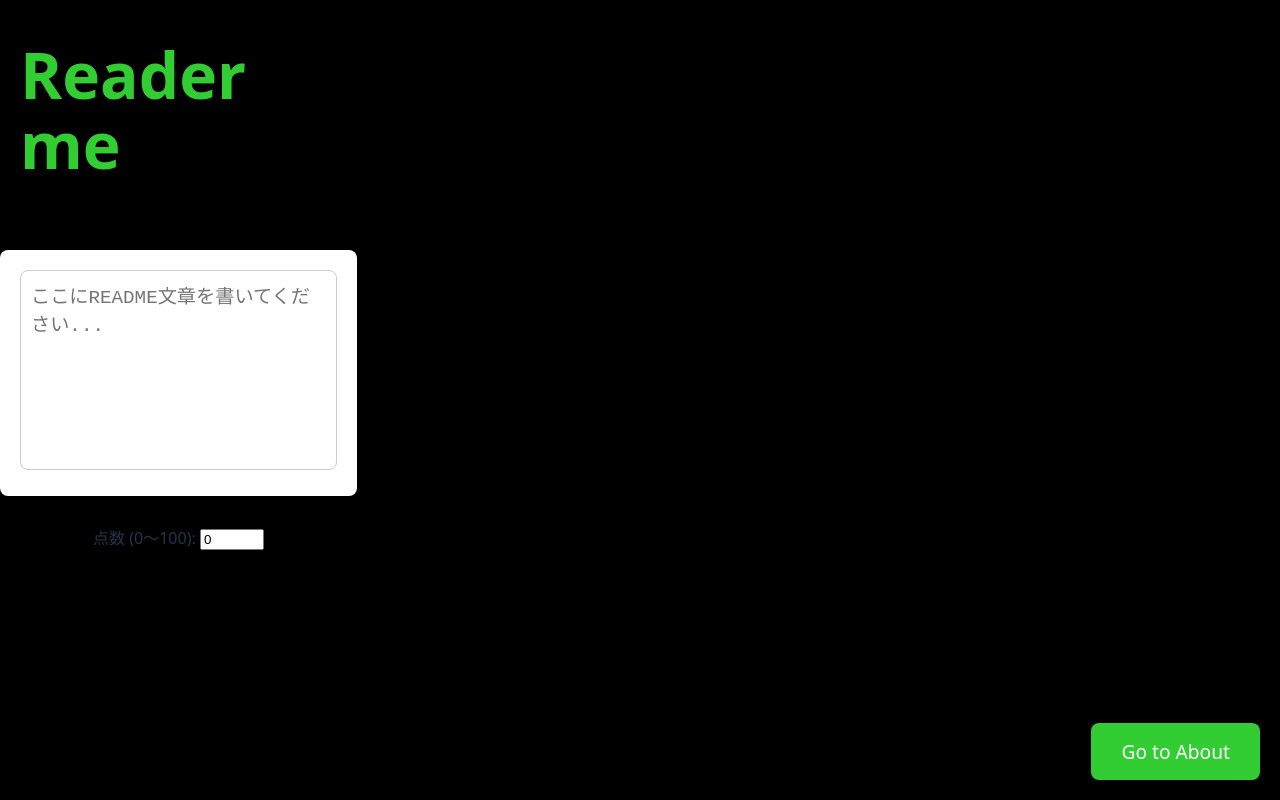
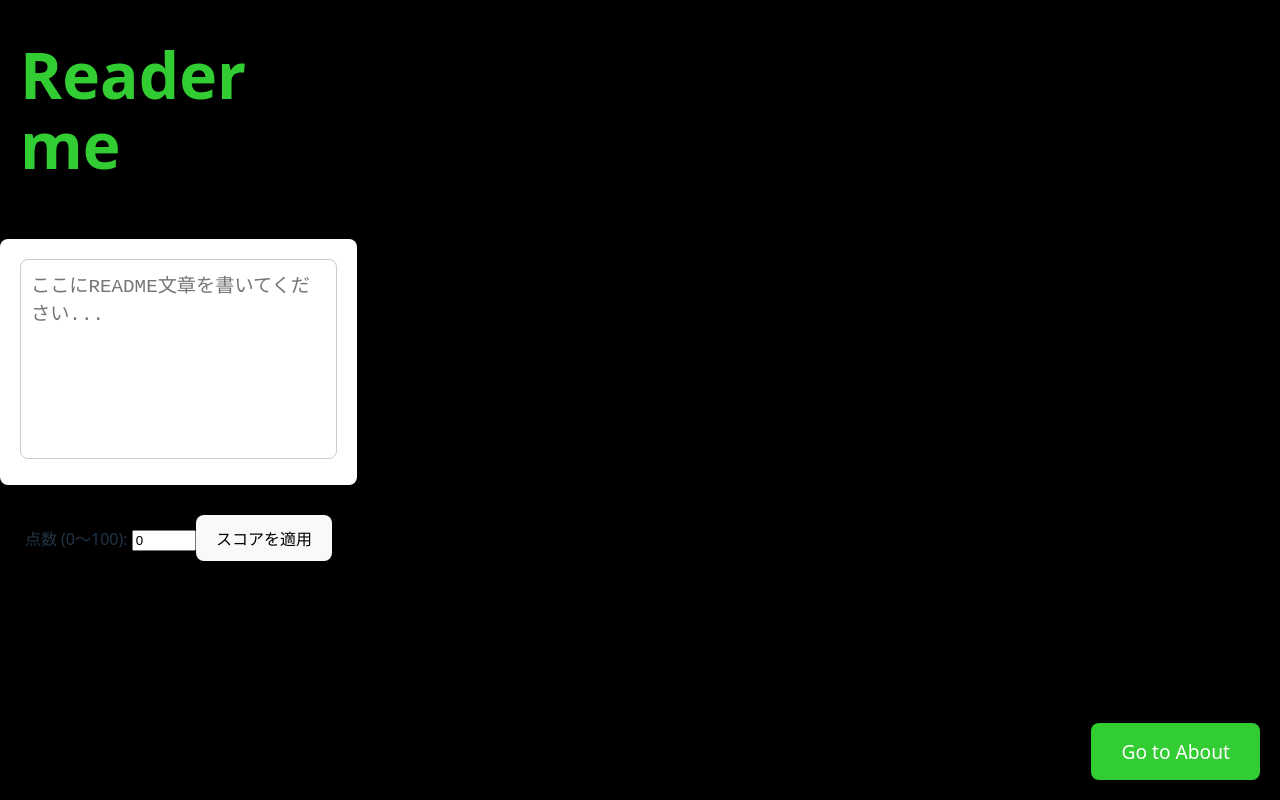
Before and after one commit to Yanai1005/Brakiocup2025-front, a React (Vite) app: page /text in a window 1280 px wide. Built offline with nearby package versions, Linux system fonts and the light colour scheme.

Commit message:
add 手動でスコアを入力

```diff
--- a/src/pages/Text/Text.jsx
+++ b/src/pages/Text/Text.jsx
@@ -1,5 +1,5 @@
 import { useState } from 'react';
-import { Link, useNavigate } from 'react-router-dom';
+import { useNavigate } from 'react-router-dom';
 import './text.css';
 import { evaluateReadme } from '../../api/evaluateReadme';
 
@@ -14,10 +14,32 @@ const Text = () => {
   };
 
   const handleScoreChange = (event) => {
-    const value = Math.max(0, Math.min(100, event.target.value));
+    const value = Math.max(0, Math.min(100, parseInt(event.target.value) || 0));
     setScore(value);
   };
 
+  // 手動スコア入力三原くんのために追加
+  const handleManualScore = () => {
+    const rawScore = Math.round((score / 100) * 50);
+
+    const itemScore = Math.round((score / 100) * 10);
+
+    navigate('/about', {
+      state: {
+        textLength: text.length,
+        textContent: text,
+        score: score,
+        evaluation: {
+          total_score: rawScore,
+          clarity: itemScore,
+          completeness: itemScore,
+          structure: itemScore,
+          examples: itemScore,
+          readability: itemScore
+        }
+      }
+    });
+  };
   // Readmeの評価
   const handleEvaluate = async () => {
     setIsLoading(true);
@@ -40,6 +62,7 @@ const Text = () => {
       setIsLoading(false);
     }
   };
+
   return (
     <div className="text-container">
       <h1 className="app-name">Reader me</h1>
@@ -63,21 +86,21 @@ const Text = () => {
           min="0"
           max="100"
         />
+        <button
+          className="score-btn"
+          onClick={handleManualScore}
+        >
+          スコアを適用
+        </button>
       </div>
 
       <div className="button-container">
-        <Link to="/about" state={{ textLength: text.length, textContent: text, score: score }}>
-          <button className="navigate-btn">Go to About</button>
-        </Link>
-        {/* Geminiでの評価ボタン 不要なリクエストを防ぐためコメントアウト */}
-        {/* <button
+        <button
           className="navigate-btn"
-          onClick={handleEvaluate}
-          disabled={isLoading}
+          onClick={handleManualScore}
         >
-          {isLoading ? '評価中...' : 'READMEを評価する'}
-        </button> */}
-
+          Go to About
+        </button>
       </div>
     </div>
   );
```
